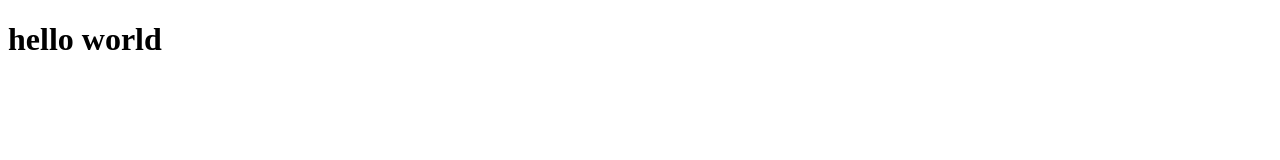
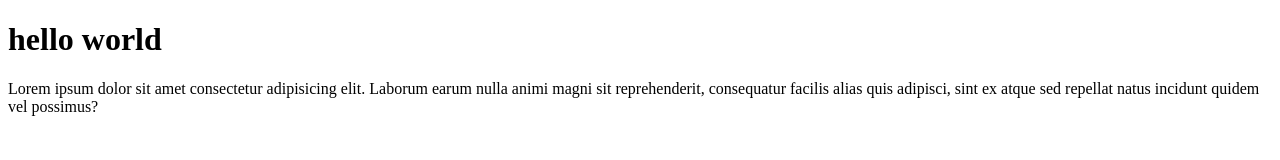
Before and after one commit to ricardo-nikolay2/wpu-git-test, a plain HTML site: page index.html in a window 1280 px wide. Drawn offline with Linux system fonts and the light colour scheme.

Commit message:
menambahkan paragraph

```diff
--- a/index.html
+++ b/index.html
@@ -8,5 +8,8 @@
 </head>
 <body>
     <h1>hello world</h1>
+    <p>
+        Lorem ipsum dolor sit amet consectetur adipisicing elit. Laborum earum nulla animi magni sit reprehenderit, consequatur facilis alias quis adipisci, sint ex atque sed repellat natus incidunt quidem vel possimus?
+    </p>
 </body>
 </html>
```
